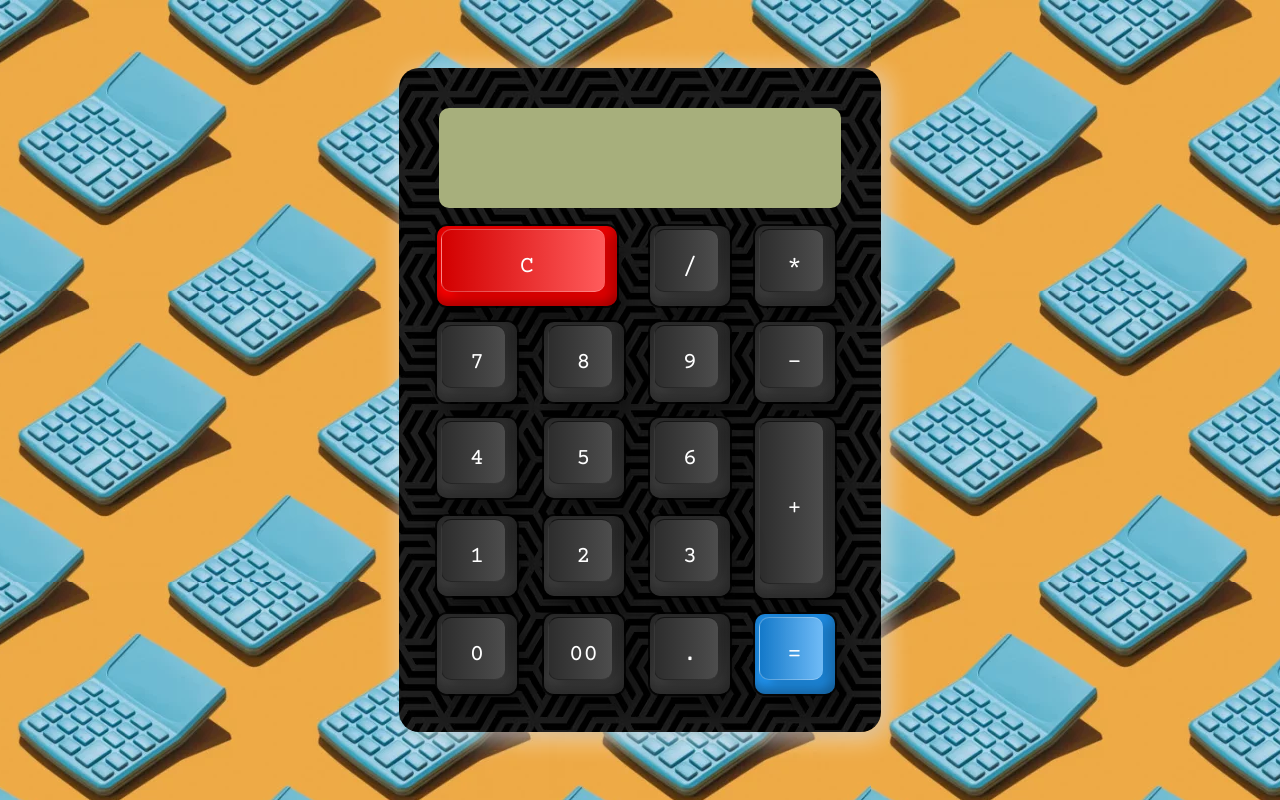
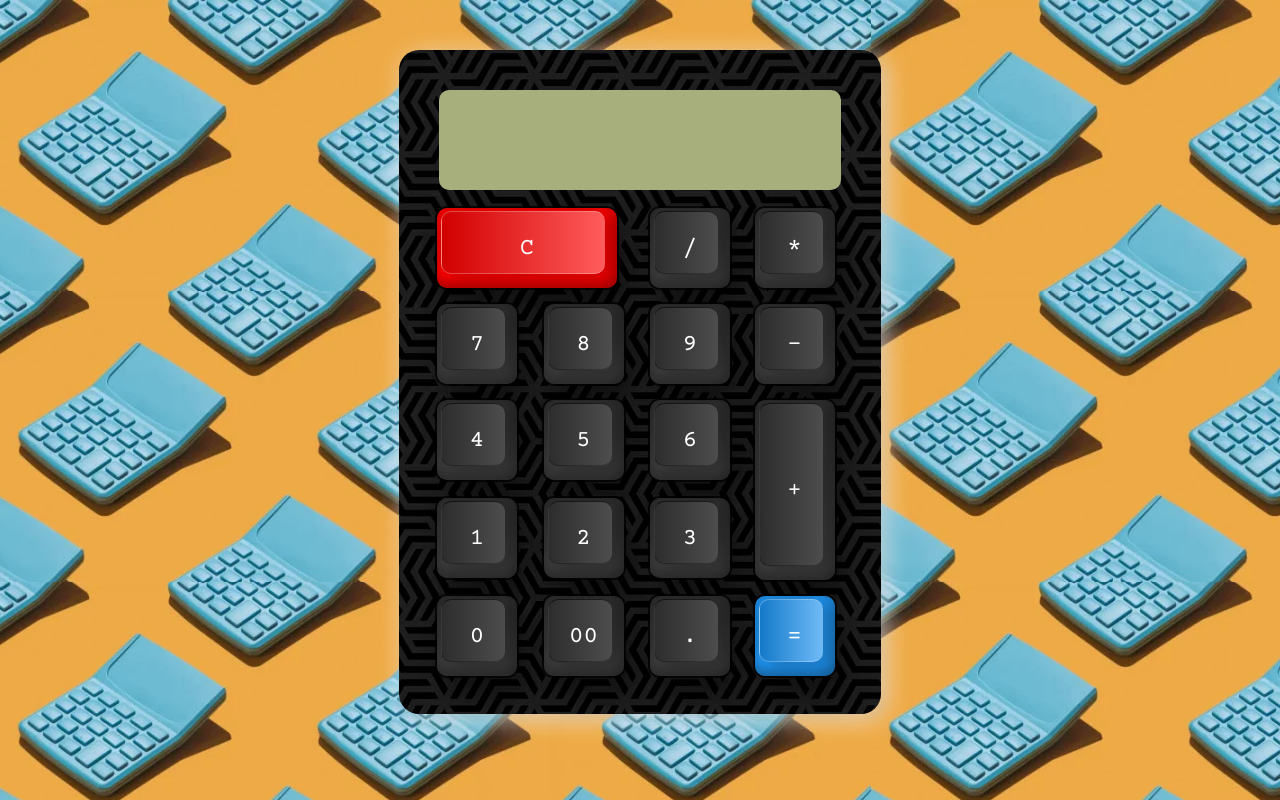
Before and after one commit to RaviKiran25052/LGM-Task-4, a plain HTML site: page index.html in a window 1280 px wide. Drawn offline with nearby package versions, Linux system fonts and the light colour scheme.

Commit message:
aligned center

```diff
--- a/style.css
+++ b/style.css
@@ -6,8 +6,6 @@
 }
 body {
   display: flex;
-  height: 100vh;
-  align-items: center;
   justify-content: center;
   background-image: url('bg2.png');
   /* background-size: cover; */
@@ -16,6 +14,7 @@ body {
   position: relative;
   min-width: 300px;
   min-height: 400px;
+  margin-top: 50px;
   padding: 40px 30px 30px;
   border-radius: 20px;
   background-image: url('cal.png');
```
